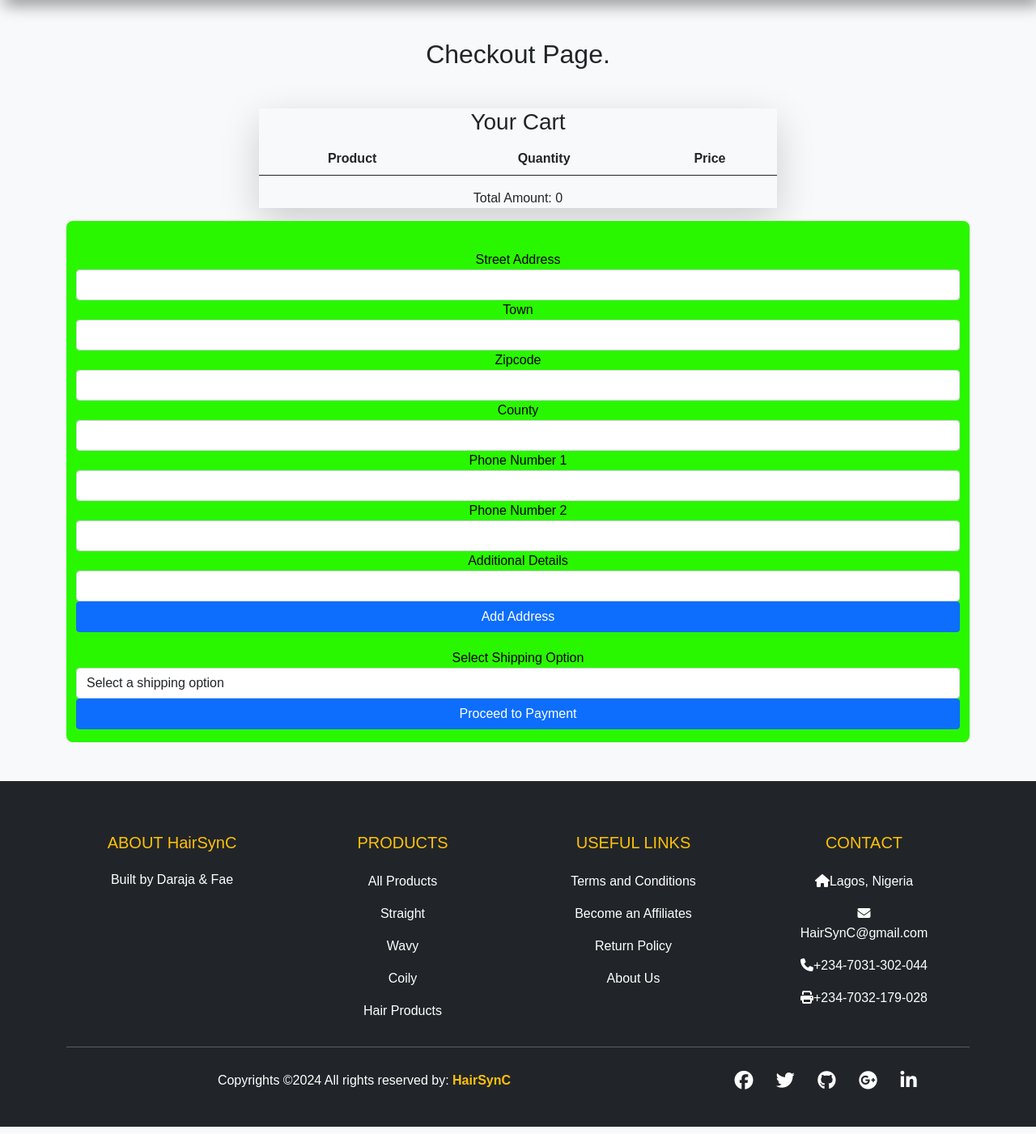
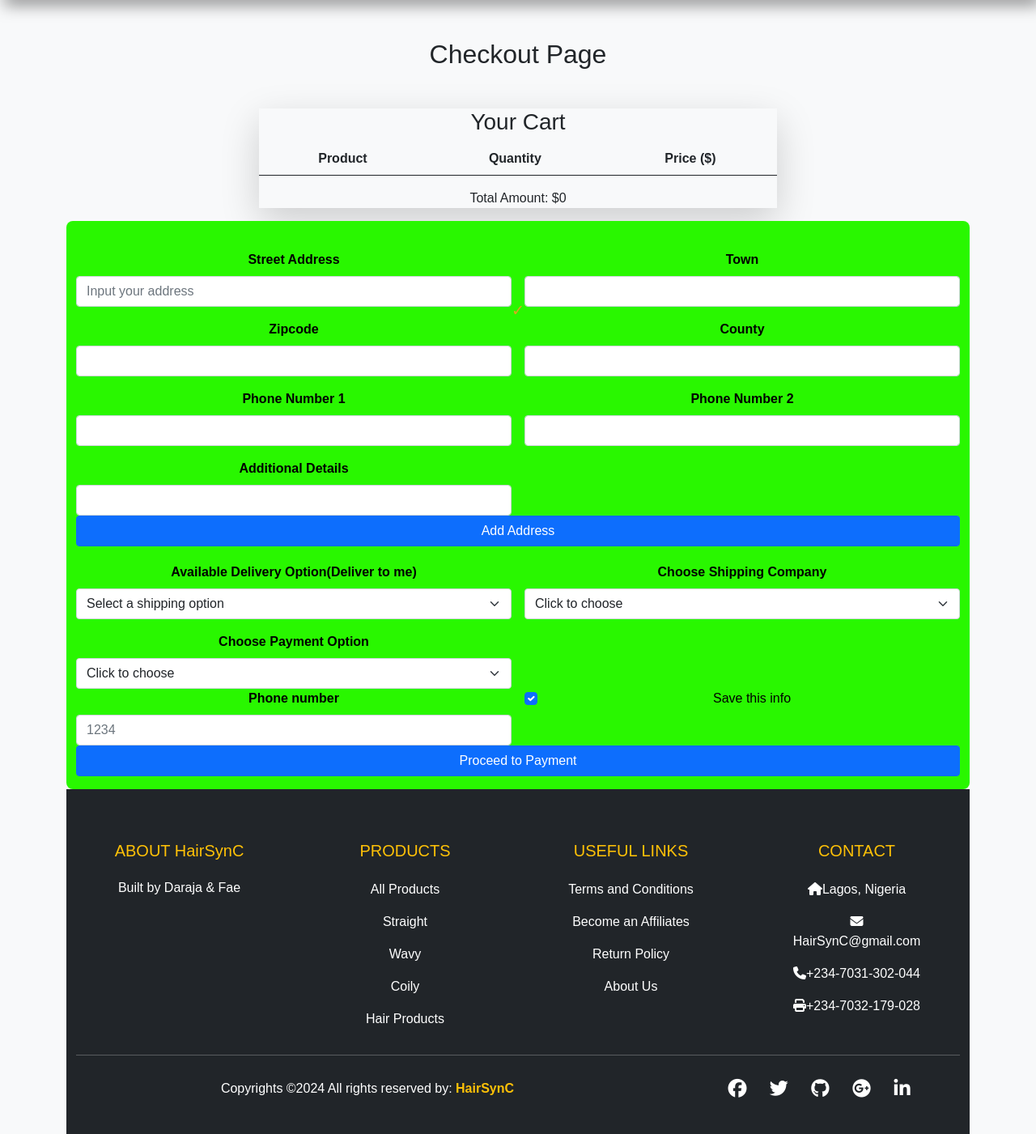
Before and after one commit to NwoguGlory1/HairSynC, a Django app: page /store/checkout/ in a window 1280 px wide. Shown: the part 16-1417 px from the top of the page at 81% size. Run offline with Django 5.2, Linux system fonts and the light colour scheme; a user stored in the database is signed in; data comes from the database, SQL or seed files in the repository; data that the repository does not hold is empty; some libraries are stand-ins or nearby versions; some web fonts are replaced.

Commit message:
Worked on checkout page form appearance

```diff
--- a/hairsync/store/templates/store/checkout.html
+++ b/hairsync/store/templates/store/checkout.html
@@ -32,7 +32,7 @@
 <body class="bg-light">
  <div class="container">
       <div class="py-5 text-center">
-          <h2> Checkout Page. </h2>
+          <h2> Checkout Page </h2>
           <div id="shopcard" class="checkout-card">
             <div class="mx-auto mt-5 shadow-lg rounded-0" style="width: 40rem;">
               <div class="form">
@@ -43,7 +43,7 @@
                     <tr>
                       <th scope="col">Product</th>
                       <th scope="col">Quantity</th>
-                      <th scope="col">Price</th>
+                      <th scope="col">Price ($)</th>
                     </tr>
                  </thead>
                  <tbody>
@@ -56,7 +56,7 @@
                     {% endfor %}
                  </tbody>
                 </table>
-                <p>Total Amount: {{ total_amount }}</p>
+                <p>Total Amount: ${{ total_amount }}</p>
               </div>
             </div>
           </div>
@@ -64,54 +64,94 @@
           <div class="container checkout">
             <!-- Add Address Form -->
             {% if not request.user.has_saved_address %}
-            <form method="post" action="{% url 'store:add_address' %}" id="addAddressForm">
+            <form method="post" action="{% url 'store:add_address' %}" id="addAddressForm" novalidate>
                 {% csrf_token %}
-              <div class="form-group">
-                <label for="streetAddress">Street Address</label>
-                <input type="text" class="form-control" id="streetAddress" name="street_address" required>
+                <div class="row g-3">
+                    <div class="col-sm-6">
+                        <label for="streetAddress" class="form-label">Street Address</label>
+                        <input type="text" class="form-control" id="streetAddress" name="street_address" placeholder="Input your address" required>
+                        <div class="invalid-feedback">Valid address is required.</div>
                     </div>
-              <div class="form-group">
-                <label for="town">Town</label>
+                    <div class="col-sm-6">
+                        <label for="town" class="form-label">Town</label>
                         <input type="text" class="form-control" id="town" name="town" required>
+                        <div class="invalid-feedback">Valid town is required.</div>
                     </div>
-              <div class="form-group">
-                <label for="zipcode">Zipcode</label>
+                    <div class="col-sm-6">
+                        <label for="zipcode" class="form-label">Zipcode</label>
                         <input type="text" class="form-control" id="zipcode" name="zipcode" required>
+                        <div class="invalid-feedback">Valid zipcode is required.</div>
                     </div>
-              <div class="form-group">
-                <label for="county">County</label>
+                    <div class="col-sm-6">
+                        <label for="county" class="form-label">County</label>
                         <input type="text" class="form-control" id="county" name="county" required>
+                        <div class="invalid-feedback">Valid county is required.</div>
                     </div>
-              <div class="form-group">
-                <label for="phoneNumber1">Phone Number 1</label>
+                    <div class="col-sm-6">
+                        <label for="phoneNumber1" class="form-label">Phone Number 1</label>
                         <input type="text" class="form-control" id="phoneNumber1" name="phone_number_1" required>
+                        <div class="invalid-feedback">Valid phone number is required.</div>
                     </div>
-              <div class="form-group">
-                <label for="phoneNumber2">Phone Number 2</label>
+                    <div class="col-sm-6">
+                        <label for="phoneNumber2" class="form-label">Phone Number 2</label>
                         <input type="text" class="form-control" id="phoneNumber2" name="phone_number_2" required>
+                        <div class="invalid-feedback">Valid phone number is required.</div>
                     </div>
-              <div class="form-group">
-                <label for="additionalDetails">Additional Details</label>
+                    <div class="col-sm-6">
+                        <label for="additionalDetails" class="form-label">Additional Details</label>
                         <input type="text" class="form-control" id="additionalDetails" name="additional_details">
+                    </div>
                 </div>
                 <button type="submit" class="btn btn-primary">Add Address</button>
             </form>
             {% endif %}
 
             <!-- Select Shipping Option -->
-            <form method="post" action="{% url 'store:process_checkout' %}" id="checkoutForm">
+            <form method="post" action="{% url 'store:process_checkout' %}" id="checkoutForm" novalidate>
                 {% csrf_token %}
-              <div class="form-group">
-                <label for="shippingOption">Select Shipping Option</label>
-                <select class="form-control" id="shippingOption" name="shipping_option" required>
+                <div class="row g-3">
+                    <div class="col-sm-6">
+                        <label for="shippingOption" class="form-label">Available Delivery Option(Deliver to me)</label>
+                        <select id="shippingOption" class="form-select" name="shipping_option" required>
                             <option selected>Select a shipping option</option>
                             <!-- Shipping options will be populated here -->
                         </select>
+                        <div class="invalid-feedback">Valid shipping option is required.</div>
+                    </div>
+                    <div class="col-sm-6">
+                        <label for="shippingCompany" class="form-label">Choose Shipping Company</label>
+                        <select id="shippingCompany" class="form-select" name="shipping_company" required>
+                            <option selected>Click to choose</option>
+                            <option value="company1">Shipping Company A</option>
+                            <option value="company2">Shipping Company B</option>
+                        </select>
+                        <div class="invalid-feedback">Valid shipping company is required.</div>
+                    </div>
+                    <div class="col-sm-6">
+                        <label for="paymentOption" class="form-label">Choose Payment Option</label>
+                        <select id="paymentOption" class="form-select" name="payment_option" required>
+                            <option selected>Click to choose</option>
+                            <option value="flutterwave">Flutterwave</option>
+                            <option value="paystack">Paystack</option>
+                        </select>
+                        <div class="invalid-feedback">Valid payment option is required.</div>
+                    </div>
+                </div>
+                <div class="row g-3">
+                    <div class="col-md-6">
+                        <label for="phoneNumber" class="form-label">Phone number</label>
+                        <input id="phoneNumber" type="number" class="form-control" placeholder="1234" required>
+                        <div class="invalid-feedback">Valid phone number is required.</div>
+                    </div>
+                    <div class="col-md-6">
+                        <div class="form-check">
+                            <input id="saveInfo" type="checkbox" class="form-check-input" name="save_info" checked>
+                            <label for="saveInfo" class="form-check-label">Save this info</label>
+                        </div>
+                    </div>
                 </div>
                 <button type="submit" class="btn btn-primary">Proceed to Payment</button>
             </form>
-          </div>
-      </div>
         </div>
 </body>
 
--- a/hairsync/store/urls.py
+++ b/hairsync/store/urls.py
@@ -79,7 +79,7 @@ urlpatterns = [
     # Shipping and Address
     path('shipping-options/', views.get_available_shipping_options, name='get-shipping-options'),
     path('users/addresses/', views.get_user_saved_addresses, name='get-user-addresses'),
-    path('users/addresses/create/', views.add_address, name='add-address'),
+    #path('users/addresses/create/', views.add_address, name='add-address'),
     path('add_address', views.add_address, name='add_address'),
     path('users/addresses/<int:id>/update/', views.update_details_of_address_with_address_id, name='update-address-details'),
     path('users/addresses/<int:id>/delete/', views.delete_address_with_address_id, name='delete-address'),
```
Lines whose indentation alone changed are shown as unchanged.
